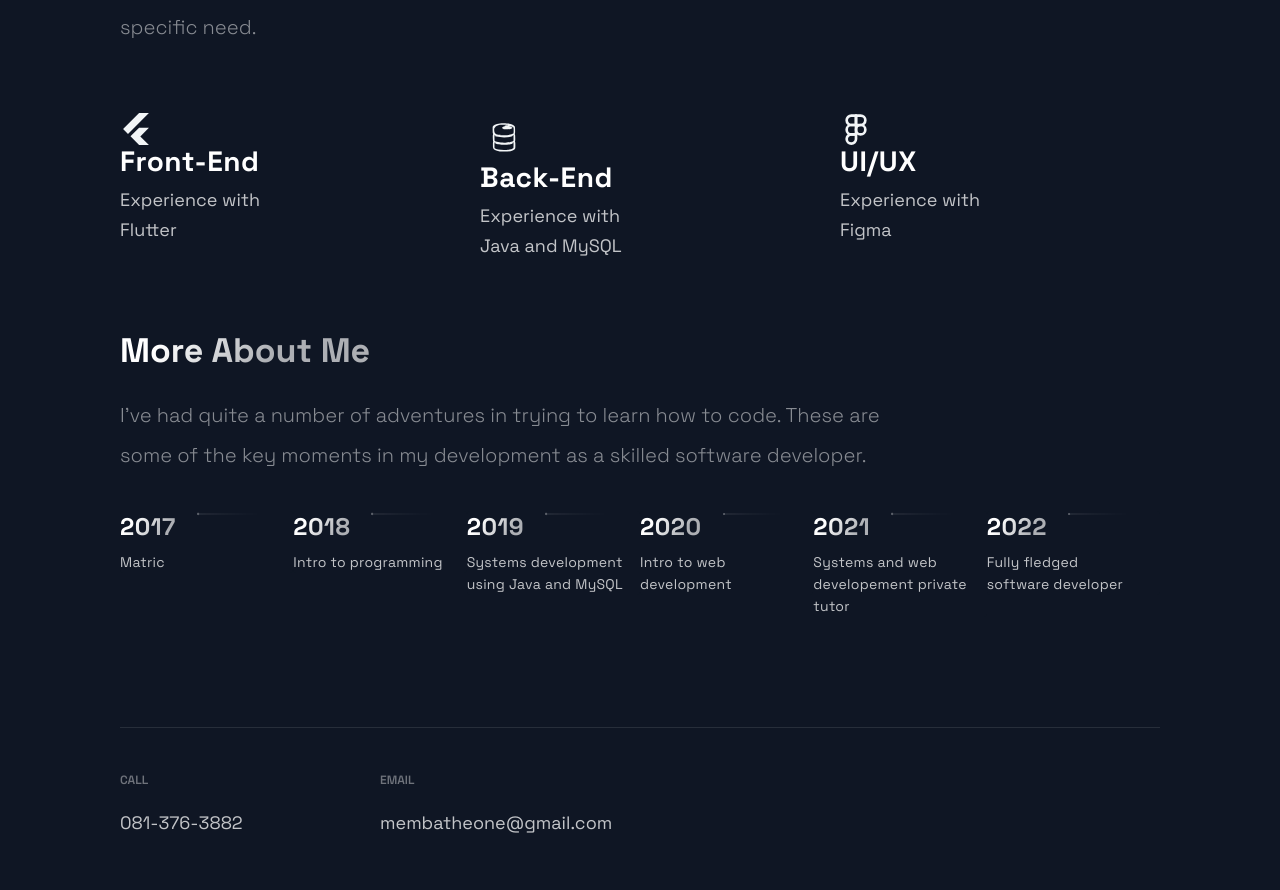
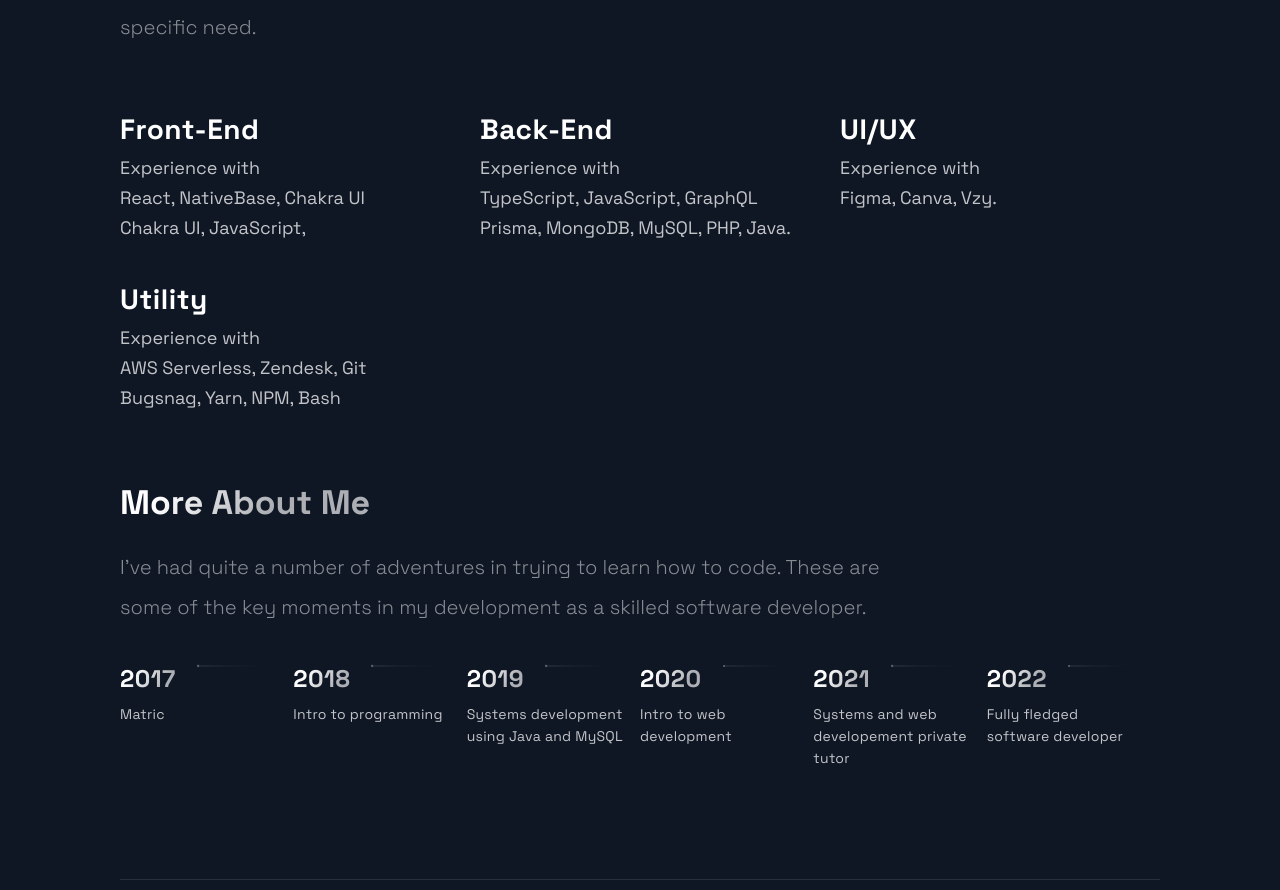
Before and after one commit to MembaMcetywa/Portfolio-site, a Next.js app: page / in a window 1280 px wide. Shown: the part 1867-2757 px from the top of the page. Built offline with nearby package versions, Linux system fonts and the light colour scheme.

Commit message:
fix: updated tech stack

```diff
--- a/src/components/Technologies/Technologies.js
+++ b/src/components/Technologies/Technologies.js
@@ -1,52 +1,72 @@
-import React from 'react';
-import { DiDart, DiFirebase, DiReact, DiZend } from 'react-icons/di';
-import { Section, SectionDivider, SectionText, SectionTitle } from '../../styles/GlobalComponents';
-import { List, ListContainer, ListItem, ListParagraph, ListTitle } from './TechnologiesStyles';
-import { SiFlutter} from 'react-icons/si';
-import { FiFigma} from 'react-icons/fi';
+import React from "react";
+import { DiDart, DiFirebase, DiReact, DiZend } from "react-icons/di";
+import {
+  Section,
+  SectionDivider,
+  SectionText,
+  SectionTitle,
+} from "../../styles/GlobalComponents";
+import {
+  List,
+  ListContainer,
+  ListItem,
+  ListParagraph,
+  ListTitle,
+} from "./TechnologiesStyles";
+import { SiFlutter } from "react-icons/si";
+import { FiFigma } from "react-icons/fi";
 
-
-const Technologies = () =>  (
+const Technologies = () => (
   <Section id="tech">
-    <SectionDivider/>
-    <br/>
+    <SectionDivider />
+    <br />
     <SectionTitle>Technologies</SectionTitle>
     <SectionText>
-      I have worked with different languages and frameworks. From Front-end to Back-end. My utilization of a technology will usually depend on the urgency and specific need.
+      I have worked with different languages and frameworks. From Front-end to
+      Back-end. My utilization of a technology will usually depend on the
+      urgency and specific need.
     </SectionText>
     <List>
       <ListItem>
-       <SiFlutter size="2.0em"/>
         <ListContainer>
           <ListTitle>Front-End</ListTitle>
           <ListParagraph>
-            Experience with <br/>
-            Flutter
+            Experience with <br />
+            React, NativeBase, Chakra UI <br />
+            Chakra UI, JavaScript,
           </ListParagraph>
         </ListContainer>
       </ListItem>
       <ListItem>
-       <DiFirebase size="3em"/>
         <ListContainer>
           <ListTitle>Back-End</ListTitle>
           <ListParagraph>
-            Experience with <br/>
-            Java and MySQL
+            Experience with <br />
+            TypeScript, JavaScript, GraphQL <br />
+            Prisma, MongoDB, MySQL, PHP, Java.
           </ListParagraph>
         </ListContainer>
       </ListItem>
       <ListItem>
-       <FiFigma size="2.0em"/>
         <ListContainer>
           <ListTitle>UI/UX</ListTitle>
           <ListParagraph>
-            Experience with <br/>
-            Figma
+            Experience with <br />
+            Figma, Canva, Vzy.
+          </ListParagraph>
+        </ListContainer>
+      </ListItem>
+      <ListItem>
+        <ListContainer>
+          <ListTitle>Utility</ListTitle>
+          <ListParagraph>
+            Experience with <br />
+            AWS Serverless, Zendesk, Git <br />
+            Bugsnag, Yarn, NPM, Bash
           </ListParagraph>
         </ListContainer>
       </ListItem>
     </List>
-
   </Section>
 );
 
```
Also changed, not shown: 1 other file (tests, documents, lock files or other folders).
